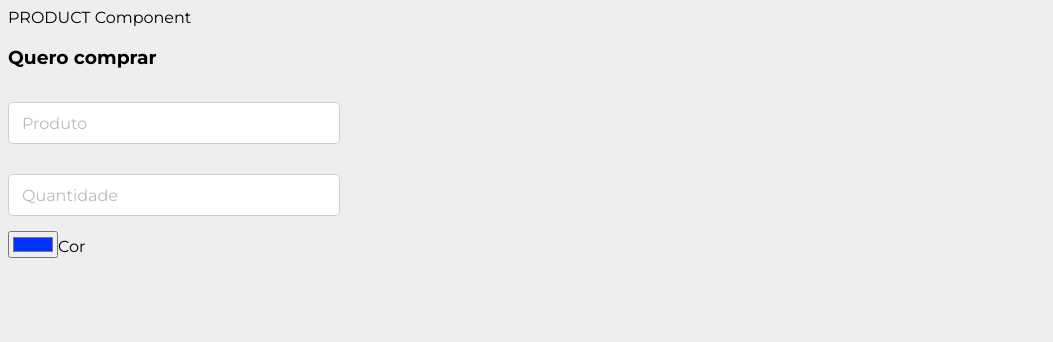
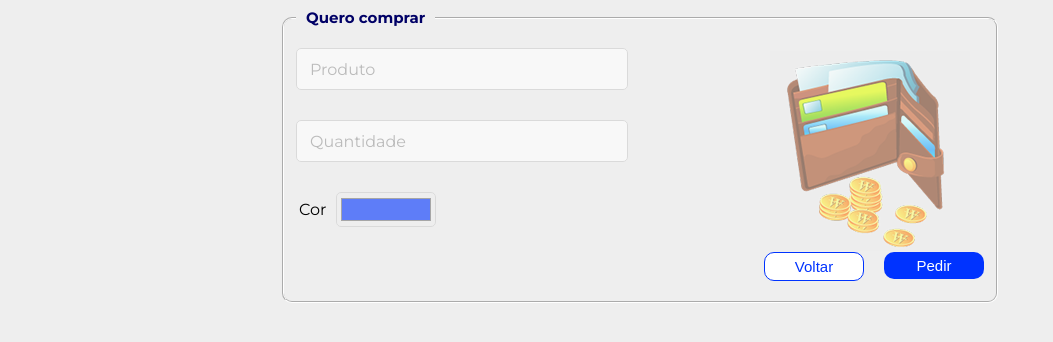
Before and after one commit to marcusviniciusmo/CompanhiaDoSaldo_Website_DEPRECATED, a React (Create React App) app in the folder frontend/: page /pedidos/Product in a window 1280 px wide. Shown: the top 342 px of the page, without its empty margins (0-1053 px from the left). Built offline with nearby package versions, Linux system fonts and the light colour scheme.

Commit message:
Product component styling

```diff
--- a/frontend/src/components/Input/styles.css
+++ b/frontend/src/components/Input/styles.css
@@ -21,6 +21,15 @@ div.rangeInputContainer {
   margin-top: 3rem;
   padding-inline: 1rem;
   gap: 1.5rem;
+}
+
+div.colorInputContainer {
+  display: flex;
+  flex-direction: row-reverse;
+  align-items: center;
+  justify-content: left;
+  padding-inline: 0.3rem;
+  gap: 1rem;
 }
 
 div.rangeInputContainer:hover label {
@@ -104,9 +113,19 @@ input.rangeInputForm {
   cursor: pointer;
 }
 
+input.colorInputForm {
+  border: 0.1rem solid var(--border-color);
+  width: 10rem;
+  height: 3.5rem;
+  margin-block: 1.5rem;
+  border-radius: 0.5rem;
+  transition: all 0.3s ease;
+}
+
 input.textInputForm:hover,
 input.emailInputForm:hover,
-input.dateInputForm:hover {
+input.dateInputForm:hover,
+input.colorInputForm:hover {
   background: var(--background-color-light);
   box-shadow: 0.1rem 0.1rem 0.5rem var(--first-color);
 }
--- a/frontend/src/components/Product/index.tsx
+++ b/frontend/src/components/Product/index.tsx
@@ -1,5 +1,7 @@
 import { useState } from "react";
+import { Link } from "react-router-dom";
 import Input from "components/Input";
+import './styles.css';
 
 function Product() {
   const [inputProduct, setInputProduct] = useState<string | undefined>('');
@@ -23,10 +25,9 @@ function Product() {
   const clearInputQuantity = () => setInputQuantity('');
 
   return (
-    <>
-      PRODUCT Component
-
-      <h3>Quero comprar</h3>
+    <form className='ordersFormContainer'>
+      <fieldset id='product'>
+        <legend>Quero comprar</legend>
 
         <Input
           Label='Produto'
@@ -56,7 +57,22 @@ function Product() {
           Value={inputColor}
           OnChange={() => handleInput}
         />
-    </>
+
+        <div className="formButtonsContainer">
+          <Link to='/pedidos/message'>
+            <button className='formButton rewindButton'>
+              Voltar
+            </button>
+          </Link>
+
+          <Link to='#'>
+            <button className='formButton forwardButton'>
+              Pedir
+            </button>
+          </Link>
+        </div>
+      </fieldset>
+    </form>
   );
 };
 
--- /dev/null
+++ b/frontend/src/components/Product/styles.css
@@ -0,0 +1,4 @@
+form.ordersFormContainer fieldset#product {
+  background: url(
+    '../../assets/images/product/iconePagamento.png') no-repeat 95% 40%;
+}
```
Also changed, not shown: frontend/src/assets/images/product/iconePagamento.png (added). Lines whose indentation alone changed are shown as unchanged.
